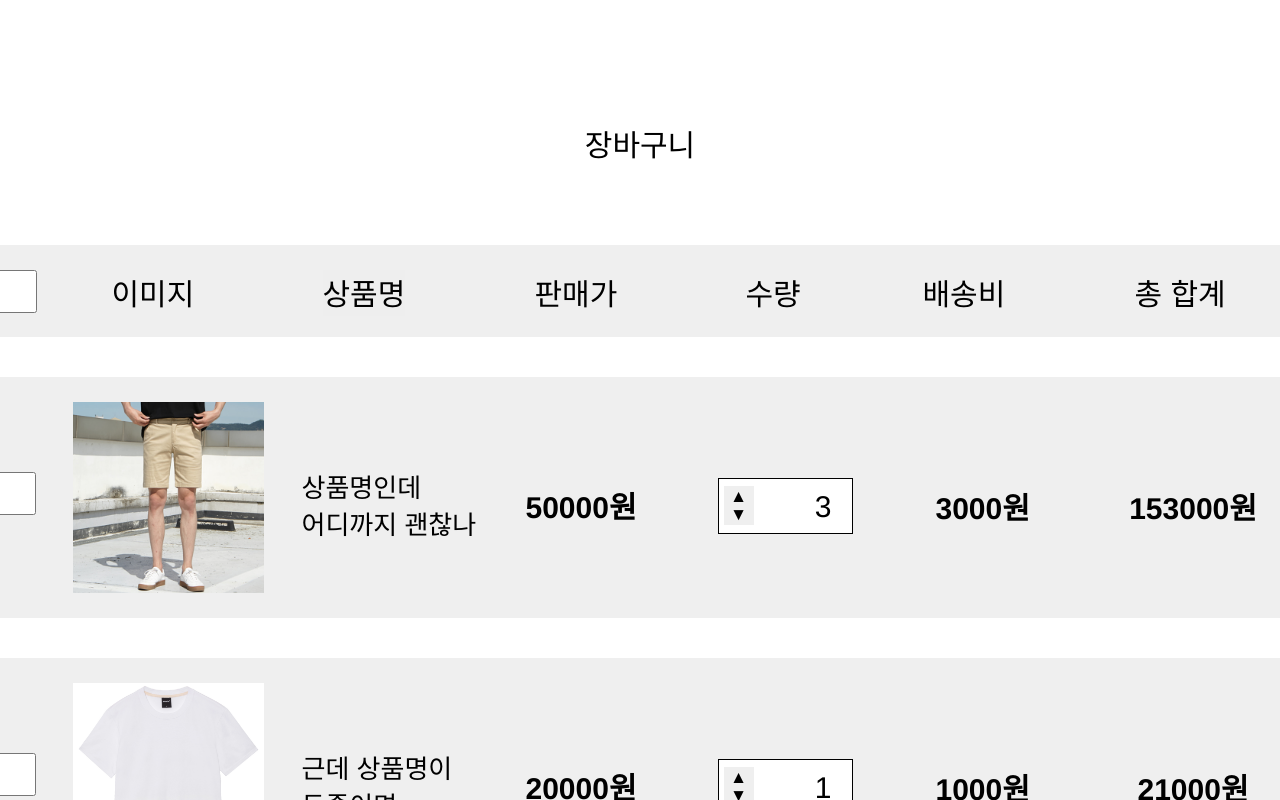
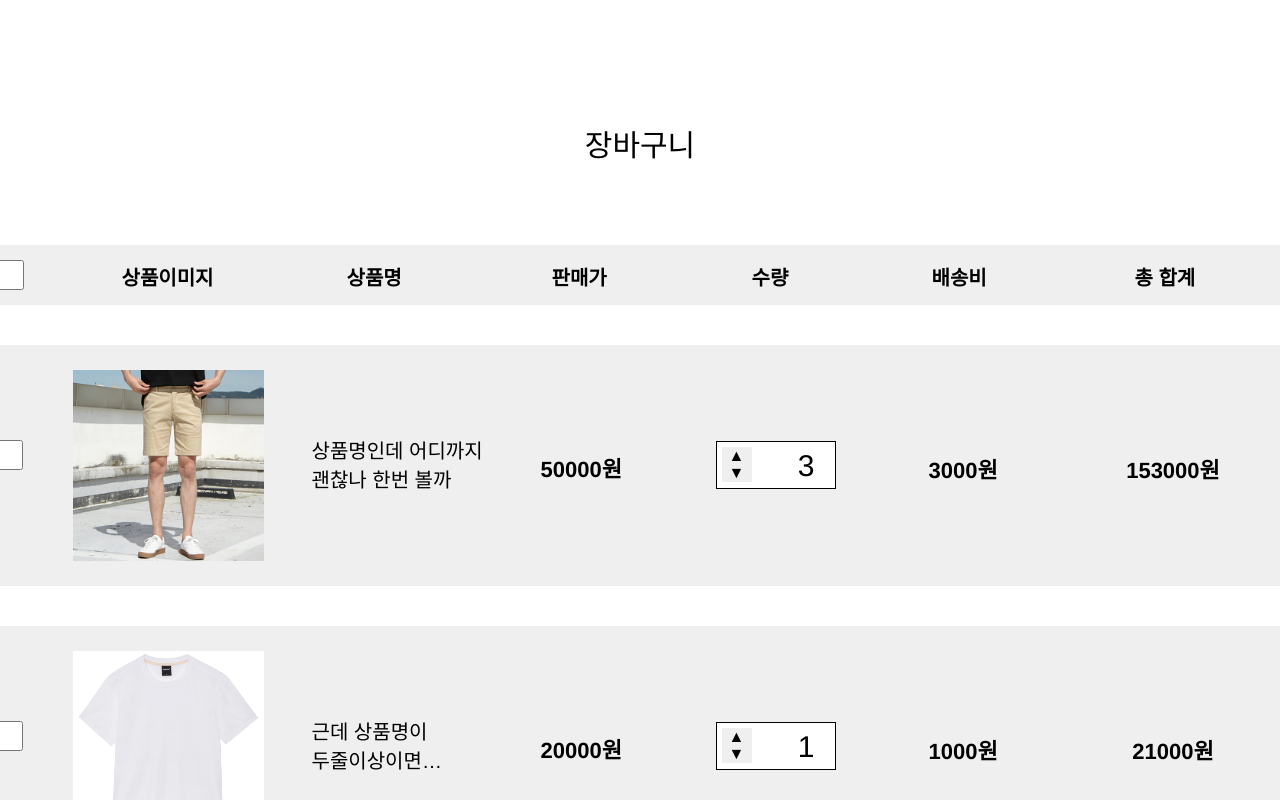
Before and after one commit to Lee-chansu/shoppingMall, a React (Create React App) app: page /cart in a window 1280 px wide. Shown: the top 800 px of the page. Built offline with nearby package versions, Linux system fonts and the light colour scheme.

Commit message:
payment 취소하기 버튼 추가, cart 사이즈조정

```diff
--- a/src/css/cart.css
+++ b/src/css/cart.css
@@ -16,13 +16,13 @@
 .cart .buttonText {
   color: #000000;
   font-family: "Inter-Regular", Helvetica;
-  font-size: 30px;
+  font-size: 20px;
   font-weight: 600;
   left: 50px;
   letter-spacing: 0;
   line-height: normal;
   position: absolute;
-  top: 15px;
+  top: 20px;
   white-space: nowrap;
   width: 150px;
   border: none;
@@ -100,13 +100,13 @@
 
 .cart .group1 {
   background-color: #ffffff;
-  border: 1.73px solid;
+  border: 1px solid;
   border-color: #000000;
-  height: 56px;
-  left: 217px;
+  height: 48px;
+  left: 215px;
   position: absolute;
-  top: 0;
-  width: 135px;
+  top: -5px;
+  width: 120px;
 }
 
 .cart .cartProductStock {
@@ -118,7 +118,7 @@
   letter-spacing: 0;
   line-height: normal;
   position: absolute;
-  top: 11px;
+  top: 7px;
   width: 42px;
   text-align: right;
 }
@@ -134,13 +134,27 @@
 .cart .countUp {
   color: #000000;
   font-family: "Inter-Regular", Helvetica;
-  font-size: 17.3px;
+  font-size: 16px;
   font-weight: 400;
   left: 5px;
   letter-spacing: 0;
   line-height: normal;
   position: absolute;
-  top: 7px;
+  top: 5px;
+  width: 30px;
+  border: none;
+}
+
+.cart .countDown {
+  color: #000000;
+  font-family: "Inter-Regular", Helvetica;
+  font-size: 16px;
+  font-weight: 400;
+  left: 5px;
+  letter-spacing: 0;
+  line-height: normal;
+  position: absolute;
+  top: 22px;
   width: 30px;
   border: none;
 }
@@ -153,26 +167,12 @@
   width: 45px;
 }
 
-.cart .countDown {
-  color: #000000;
-  font-family: "Inter-Regular", Helvetica;
-  font-size: 17.3px;
-  font-weight: 400;
-  left: 5px;
-  letter-spacing: 0;
-  line-height: normal;
-  position: absolute;
-  top: 25px;
-  width: 30px;
-  border: none;
-}
-
 .cart .cartProductPrice {
   color: #000000;
   font-family: "Inter-Regular", Helvetica;
-  font-size: 30px;
+  font-size: 22px;
   font-weight: 600;
-  left: 25px;
+  left: 40px;
   letter-spacing: 0;
   line-height: normal;
   position: absolute;
@@ -182,18 +182,18 @@
 
 .cart .isBuyCheckBox {
   background-color: #ffffff;
-  height: 43px;
+  height: 30px;
   left: 41px;
   position: absolute;
   top: 95px;
-  width: 43px;
+  width: 30px;
 }
 
 .cart .cartProductName {
   color: #000000;
   font-family: "Inter-Regular", Helvetica;
-  font-size: 26px;
-  left: 350px;
+  font-size: 20px;
+  left: 360px;
   position: absolute;
   top: 90px;
   width: 180px;
@@ -217,9 +217,9 @@
 .cart .cartCarryPrice {
   color: #000000;
   font-family: "Inter-Regular", Helvetica;
-  font-size: 30px;
+  font-size: 22px;
   font-weight: 600;
-  left: 25px;
+  left: 18px;
   letter-spacing: 0;
   line-height: normal;
   position: absolute;
@@ -230,9 +230,9 @@
 .cart .cartSumPrice {
   color: #000000;
   font-family: "Inter-Regular", Helvetica;
-  font-size: 30px;
+  font-size: 22px;
   font-weight: 600;
-  left: 170px;
+  left: 150px;
   text-align: center;
   line-height: normal;
   position: absolute;
@@ -254,7 +254,7 @@
 .cart .cartBar {
   background-color: #eeeeeeee;
   margin: 80px auto 0;
-  height: 92px;
+  height: 60px;
   width: 1377px;
   display: flex;
   justify-content: space-around;
@@ -264,93 +264,91 @@
 }
 
 .cart .cartBar .productImage {
-  color: #000000;
   font-family: "Inter-Light", Helvetica;
-  font-size: 30px;
-  font-weight: 300;
+  font-size: 20px;
+  font-weight: 600;
   height: 46px;
-  left: 160px;
+  left: 170px;
   letter-spacing: 0;
   line-height: normal;
   position: absolute;
   text-align: center;
-  top: 25px;
+  top: 17px;
 }
 
 .cart .productName {
-  color: #000000;
   font-family: "Inter-Light", Helvetica;
-  font-size: 30px;
-  font-weight: 300;
+  font-size: 20px;
+  font-weight: 600;
   height: 46px;
-  left: 371px;
+  left: 395px;
   letter-spacing: 0;
   line-height: normal;
   position: absolute;
   text-align: center;
-  top: 25px;
+  top: 17px;
 }
 
 .cart .productPrice {
   color: #000000;
   font-family: "Inter-Light", Helvetica;
-  font-size: 30px;
-  font-weight: 300;
+  font-size: 20px;
+  font-weight: 600;
   height: 46px;
-  left: 583px;
+  left: 600px;
   letter-spacing: 0;
   line-height: normal;
   position: absolute;
   text-align: center;
-  top: 25px;
+  top: 17px;
 }
 
 .cart .productStock {
   color: #000000;
   font-family: "Inter-Light", Helvetica;
-  font-size: 30px;
-  font-weight: 300;
+  font-size: 20px;
+  font-weight: 600;
   height: 46px;
-  left: 794px;
+  left: 800px;
   letter-spacing: 0;
   line-height: normal;
   position: absolute;
   text-align: center;
-  top: 25px;
+  top: 17px;
 }
 
 .cart .productCarryPay {
   color: #000000;
   font-family: "Inter-Light", Helvetica;
-  font-size: 30px;
-  font-weight: 300;
+  font-size: 20px;
+  font-weight: 600;
   height: 46px;
-  left: 971px;
+  left: 980px;
   letter-spacing: 0;
   line-height: normal;
   position: absolute;
   text-align: center;
-  top: 25px;
+  top: 17px;
 }
 
 .cart .sumPay {
   color: #000000;
   font-family: "Inter-Light", Helvetica;
-  font-size: 30px;
-  font-weight: 300;
+  font-size: 20px;
+  font-weight: 600;
   height: 46px;
   left: 1183px;
   letter-spacing: 0;
   line-height: normal;
   position: absolute;
   text-align: center;
-  top: 25px;
+  top: 17px;
 }
 
 .cart .buyCheckBox {
   background-color: #ffffff;
-  height: 43px;
+  height: 30px;
   left: 42px;
   position: absolute;
-  width: 43px;
+  width: 30px;
 }
--- a/src/css/payment.css
+++ b/src/css/payment.css
@@ -411,26 +411,35 @@ a {
   height: auto;
 }
 
-.payment .buyButton {
-  background-color: #eeeeee;
-  height: 60px;
-  left: 330px;
-  position: absolute;
-  top: 789px;
-  width: 200px;
+.payment .buttonGroup {
+  width: 600px;
+  border: none;
+  margin: 790px auto 0;
+  display: flex;
+  justify-content: space-between;
 }
 
-.payment .buy {
+.payment .button {
+  background-color: #eeeeeeee;
+  height: 70px;
+  width: 250px;
+  border: none;
+  position: relative;
+}
+
+.payment .buttonText {
   color: #000000;
   font-family: "Inter-Regular", Helvetica;
   font-size: 20px;
   font-weight: 600;
-  left: 63px;
+  left: 50px;
   letter-spacing: 0;
   line-height: normal;
   position: absolute;
-  top: 17px;
-  width: 200px;
+  top: 20px;
+  white-space: nowrap;
+  width: 150px;
+  border: none;
 }
 
 .payment .textWrapper8 {
--- a/src/css/product.css
+++ b/src/css/product.css
@@ -27,10 +27,6 @@
   background-color: #ffffff;
 }
 
-.productName {
-  background-color: #eeeeee;
-}
-
 .productInfo {
   background-color: #eeeeee;
 }
--- a/src/routes/cart.js
+++ b/src/routes/cart.js
@@ -1,36 +1,36 @@
-import React, { useEffect, useState } from 'react';
-import { Link } from 'react-router-dom';
-import '../css/cart.css';
+import React, { useEffect, useState } from "react";
+import { Link } from "react-router-dom";
+import "../css/cart.css";
 
-import { CartItem } from '../components/CartItem';
+import { CartItem } from "../components/CartItem";
 
 export const Cart = () => {
   const [cartItemList, setCartItemList] = useState([
     {
       id: 1,
       price: 50000,
-      name: '상품명인데 어디까지 괜찮나',
+      name: "상품명인데 어디까지 괜찮나 한번 볼까",
       carryPrice: 3000,
       count: 3,
-      src: '/pants.jpg',
+      src: "/pants.jpg",
       isChecked: false,
     },
     {
       id: 2,
       price: 20000,
-      name: '근데 상품명이 두줄이면 어떻하지',
+      name: "근데 상품명이 두줄이상이면 어떻하지",
       carryPrice: 1000,
       count: 1,
-      src: '/t-shirt.jpg',
+      src: "/t-shirt.jpg",
       isChecked: false,
     },
     {
       id: 3,
       price: 40000,
-      name: '네줄이면 심각해짐..어떻하지',
+      name: "css로 처리할 수 있었다👍🏻 ",
       carryPrice: 2000,
       count: 2,
-      src: '/pants.jpg',
+      src: "/blouse.jpg",
       isChecked: false,
     },
   ]);
@@ -58,7 +58,7 @@ export const Cart = () => {
   };
 
   useEffect(() => {
-    console.log('list rerender');
+    console.log("list rerender");
     cartItemList.forEach((val) => {
       console.log(val.isChecked);
     });
@@ -75,7 +75,7 @@ export const Cart = () => {
             checked={isCheckedAll}
             onChange={handleCheckboxChange}
           />
-          <div className="productImage">이미지</div>
+          <div className="productImage">상품이미지</div>
           <div className="productName">상품명</div>
           <div className="productPrice">판매가</div>
           <div className="productStock">수량</div>
--- a/src/routes/payment.js
+++ b/src/routes/payment.js
@@ -82,10 +82,17 @@ export const Payment = () => {
                 </div>
               </div>
             </div>
-            <div className="buyButton">
-              <Link to="/paySuccess" className="buy">
-                결제하기
-              </Link>
+            <div className="buttonGroup">
+              <button className="button">
+                <Link to="#" className="buttonText">
+                  취소하기
+                </Link>
+              </button>
+              <button className="button">
+                <Link to="/payment" className="buttonText">
+                  결제하기
+                </Link>
+              </button>
             </div>
           </div>
           <div className="payTitle">
```
Also changed, not shown: public/img/blouse.jpg (added).
